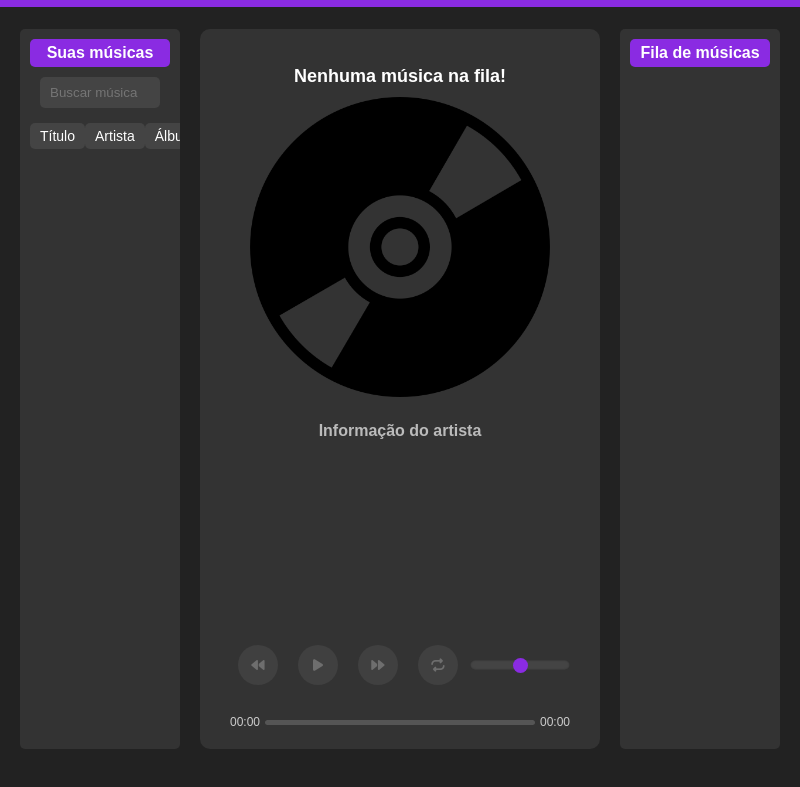
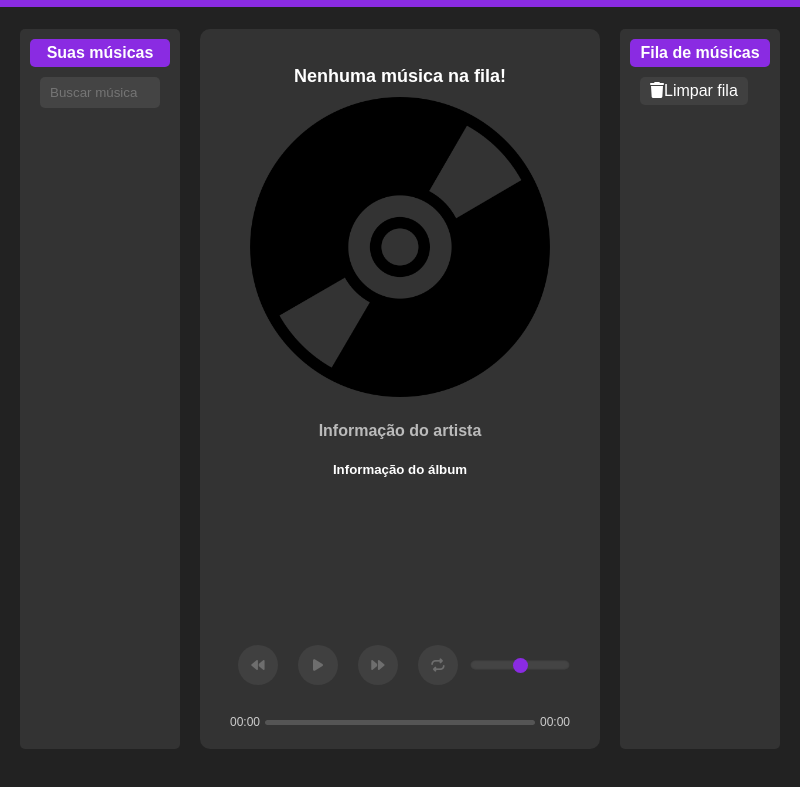
Before and after one commit to Nearius-River/nachos-player, an Electron app: page index.html in a window 800 px wide. Shown: the part 41-828 px from the top of the page. Drawn offline with Linux system fonts and the light colour scheme.

Commit message:
Removed sorting buttons

```diff
--- a/index.html
+++ b/index.html
@@ -3,6 +3,8 @@
 
 <head>
     <title>Nachos Player</title>
+    <meta charset="UTF-8">
+    <meta name="viewport" content="width=device-width, initial-scale=1.0">
     <link rel="stylesheet" href="styles/global.css">
     <link rel="stylesheet" href="styles/index.css">
     <link rel="stylesheet" href="styles/home.css">
@@ -34,11 +36,6 @@
             <div class="search-bar">
                 <input type="text" id="searchInput" placeholder="Buscar música">
             </div>
-            <div class="sort-options" id="sort-options">
-                <button class="sort-button" data-sort-by="title">Título</button>
-                <button class="sort-button" data-sort-by="artist">Artista</button>
-                <button class="sort-button" data-sort-by="album">Álbum</button>
-            </div>
             <div id="songList">
                 <!-- Song items will be dynamically generated here -->
             </div>
@@ -51,6 +48,7 @@
                 </div>
                 <img id="songCover" src="images/album_cover-default.png" alt="Capa do álbum" width="300" height="300">
                 <h4 id="artist">Informação do artista</h4>
+                <h5 id="album">Informação do álbum</h5>
             </div>
 
             <div class="controls">
@@ -76,7 +74,7 @@
         <div class="queue-container">
             <h3 class="title">Fila de músicas</h3>
             <div class="queue-controls">
-                <button id="clearQueueButton" class="hidden"><i class="fa fa-trash"></i></button>
+                <button id="clearQueueButton" class="inactive"><i class="fa fa-trash"></i>Limpar fila</button>
             </div>
             <div id="queueList">
                 <!-- Queue list items will be dynamically generated here -->
@@ -95,17 +93,20 @@
                 </select>
             </div>
             <div class="setting-item">
-                <label for="selectDefaultFolder">Pasta de músicas</label>
-                <button id="selectFolderButton" class="standard-button">Escolher Pasta</button>
+                <label for="selectFolderButton">Pasta de músicas</label>
+                <button id="selectFolderButton" class="standard-button"><i class="fa fa-folder"></i>Escolher Pasta</button>
                 <p id="selectedFolderPath">Nenhuma pasta selecionada</p>
             </div>
             <div class="setting-item">
                 <label for="defaultVolume">Volume Padrão</label>
-                <input type="range" id="defaultVolume" class="volumeSlider" min="0" max="0.5" step="0.005" value="0.25"/>
+                <input type="range" id="defaultVolume" class="volumeSlider" min="0" max="0.5" step="0.0025" value="0.25"/>
             </div>
             <div class="setting-item">
                 <label for="autoUpdate">Atualização Automática (demonstração apenas)</label>
-                <input type="checkbox" id="autoUpdate">
+                <label class="switch">
+                    <input type="checkbox" id="autoUpdate">
+                    <span class="slider"></span>
+                </label>
             </div>
             <button id="saveSettings" class="standard-button">Salvar Configurações</button>
         </div>
@@ -115,7 +116,7 @@
         <h2 class="title">Playlists</h2>
         <div class="playlist-controls">
             <input type="text" id="playlistNameInput" placeholder="Nome da Playlist">
-            <button id="createPlaylistButton" class="standard-button">Criar Playlist</button>
+            <button id="createPlaylistButton" class="standard-button"><i class="fa fa-plus"></i>Criar Playlist</button>
         </div>
         <ul id="playlistList">
             <!-- Playlist items will be dynamically generated here -->
--- a/styles/sidebar.css
+++ b/styles/sidebar.css
@@ -27,28 +27,6 @@
     box-sizing: border-box;
 }
 
-.sort-options {
-    display: flex;
-    justify-content: space-around;
-    margin-bottom: 10px;
-}
-
-.sort-button {
-    background-color: #444;
-    color: #fff;
-    border: none;
-    padding: 5px 10px;
-    border-radius: 5px;
-    cursor: pointer;
-    font-size: 14px;
-    margin-top: 15px;
-    transition: background-color 0.3s ease;
-}
-
-.sort-button:hover {
-    background-color: var(--tertiary-color);
-}
-
 @keyframes fadeOut {
     from {
         opacity: 1;
```
